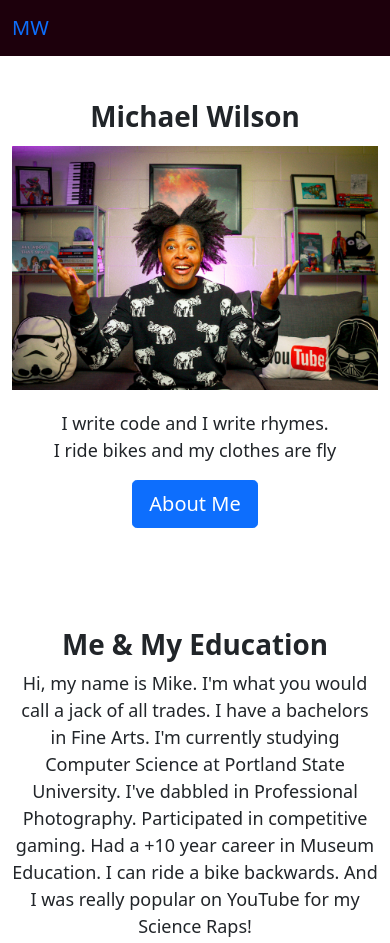
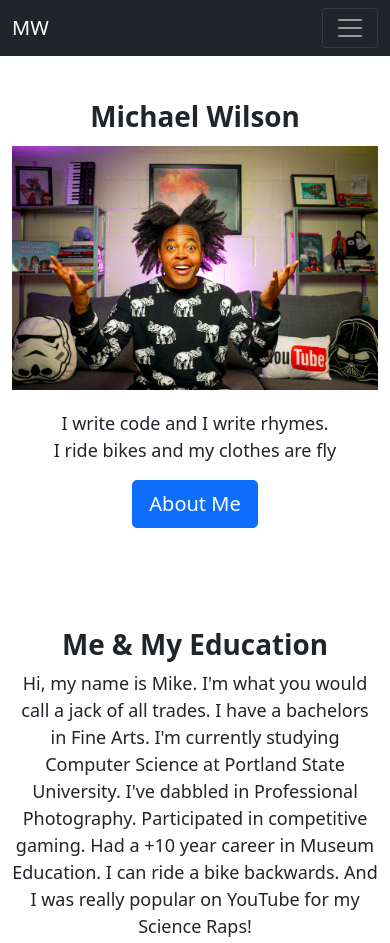
Before and after one commit to michaeltothewilson/cs510-project-me, a plain HTML site: page index.html in a window 390 px wide. Shown: the top 943 px of the page. Drawn offline with nearby package versions, Linux system fonts and the light colour scheme.

Commit message:
nav bar toggle added

```diff
--- a/index.html
+++ b/index.html
@@ -15,9 +15,12 @@
 </head>
 <body>
     <!-- Nav Bar -->
-    <nav class="navbar fixed-top navbar-expand-md navbar-custom mb-3">
+    <nav class="navbar navbar-dark bg-dark fixed-top navbar-expand-md mb-3">
         <div class="container">
             <a href="#home" class="navbar-brand mr-3" href="#">MW</a>
+            <button class="navbar-toggler" type="button" data-bs-toggle="collapse" data-bs-target="#navbarSupportedContent" aria-controls="navbarSupportedContent" aria-expanded="false" aria-label="Toggle navigation">
+                <span class="navbar-toggler-icon"></span>
+            </button>
             <div class="collapse navbar-collapse" id="navbarSupportedContent">
                 <ul class="navbar-nav me-auto mb-2 mb-lg-0">
                     <li class="nav-item">
@@ -36,11 +39,11 @@
             </div>
         </div>
     </nav>
+
     <!-- Nav Bar Ends -->
 
     <!-- Content Begins -->
-    <div class="container">
-
+    <div class="container content">
         <!-- Home -->
         <section class="section home-section" id="home">
             <div class="row">
--- a/script.js
+++ b/script.js
@@ -4,4 +4,4 @@ $(document).ready(function(){
         $('html, body').animate({
             scrollTop:$("#about").offset().top},500)
         })
-    })
+})
```
